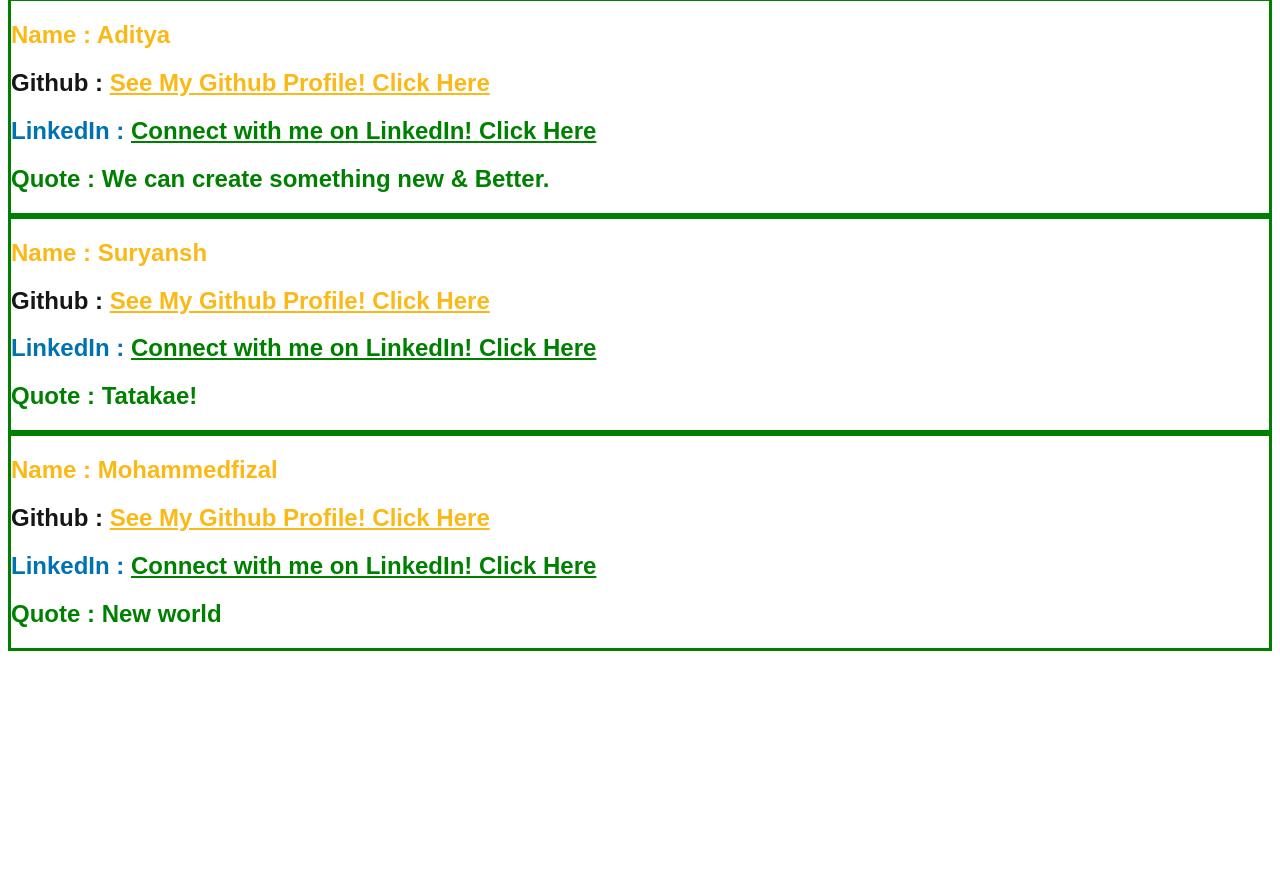
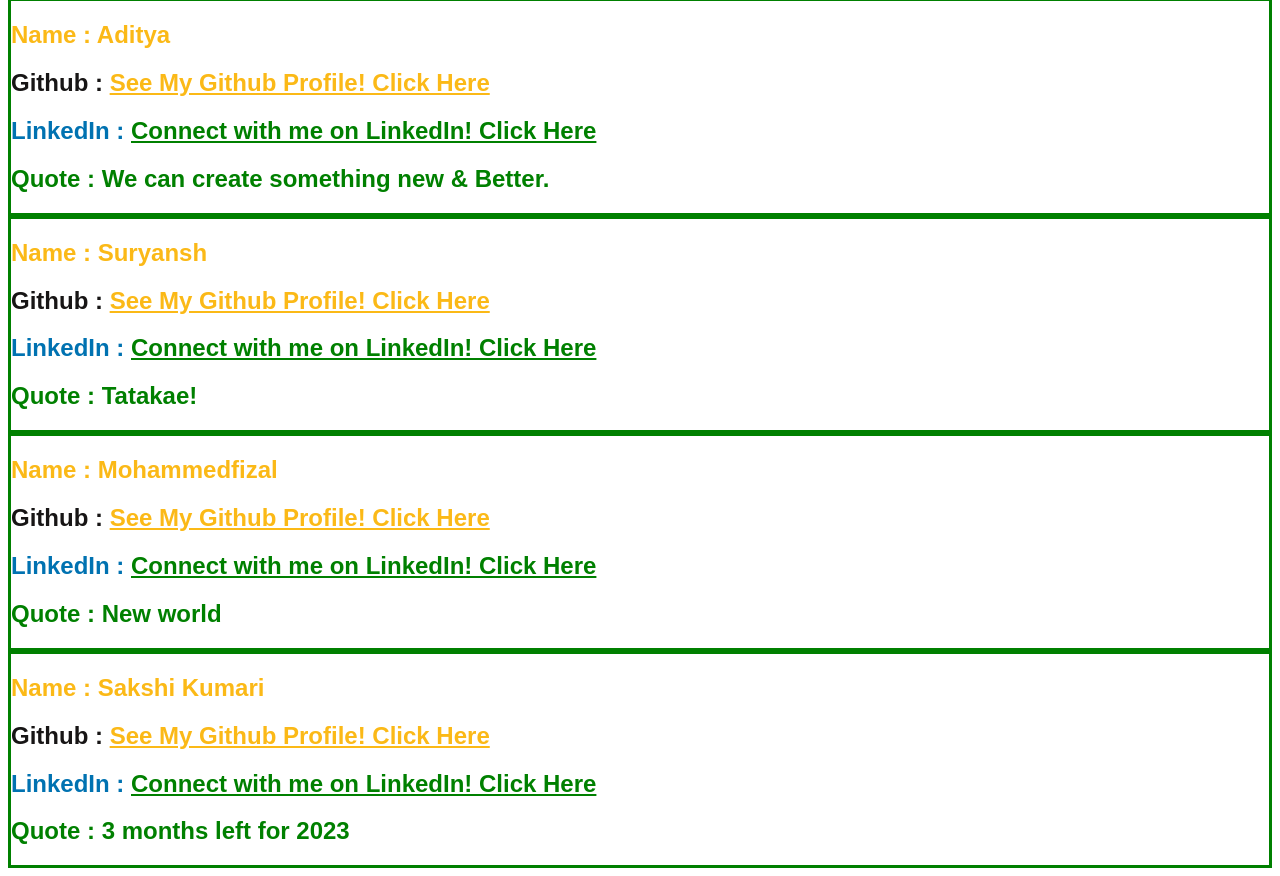
Before and after one commit to usernamehacktoberfest/my_awesome_intro, a plain HTML site: page index.html in a window 1280 px wide. Shown: the part 3630-4506 px from the top of the page. Before the commit the page ends 4289 px from the top, so only its background shows below. Drawn offline with Linux system fonts and the light colour scheme.

Commit message:
Update index.html

```diff
--- a/index.html
+++ b/index.html
@@ -136,5 +136,12 @@
         <h2 style="color: green;">Quote    : New world</h2>
     </div>
 
+    <div style="border: solid; color:green">
+        <h2 style="color: #FBB917;">Name   : Sakshi Kumari </h2>
+        <h2 style="color: #171515;">Github : <a style="color: #FBB917;" href="https://github.com/sam260">See My Github Profile! Click Here</a></h2>
+        <h2 style="color: #0072b1;">LinkedIn : <a style="color: green;" href="https://www.linkedin.com/in/sakshi-k-7a66721b7/">Connect with me on LinkedIn! Click Here</a></h2>
+        <h2 style="color: green;">Quote    : 3 months left for 2023</h2>
+    </div>
+
 </body>
 </html>
```
